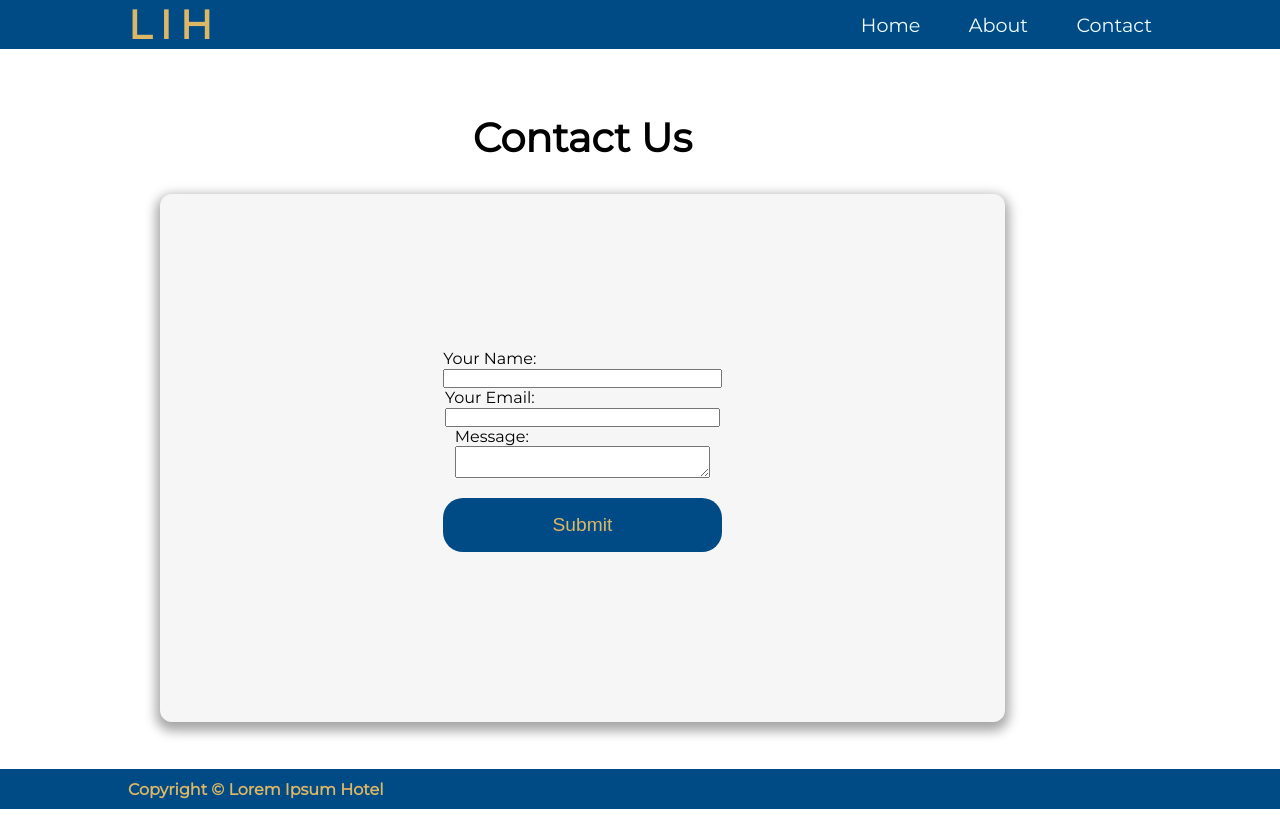
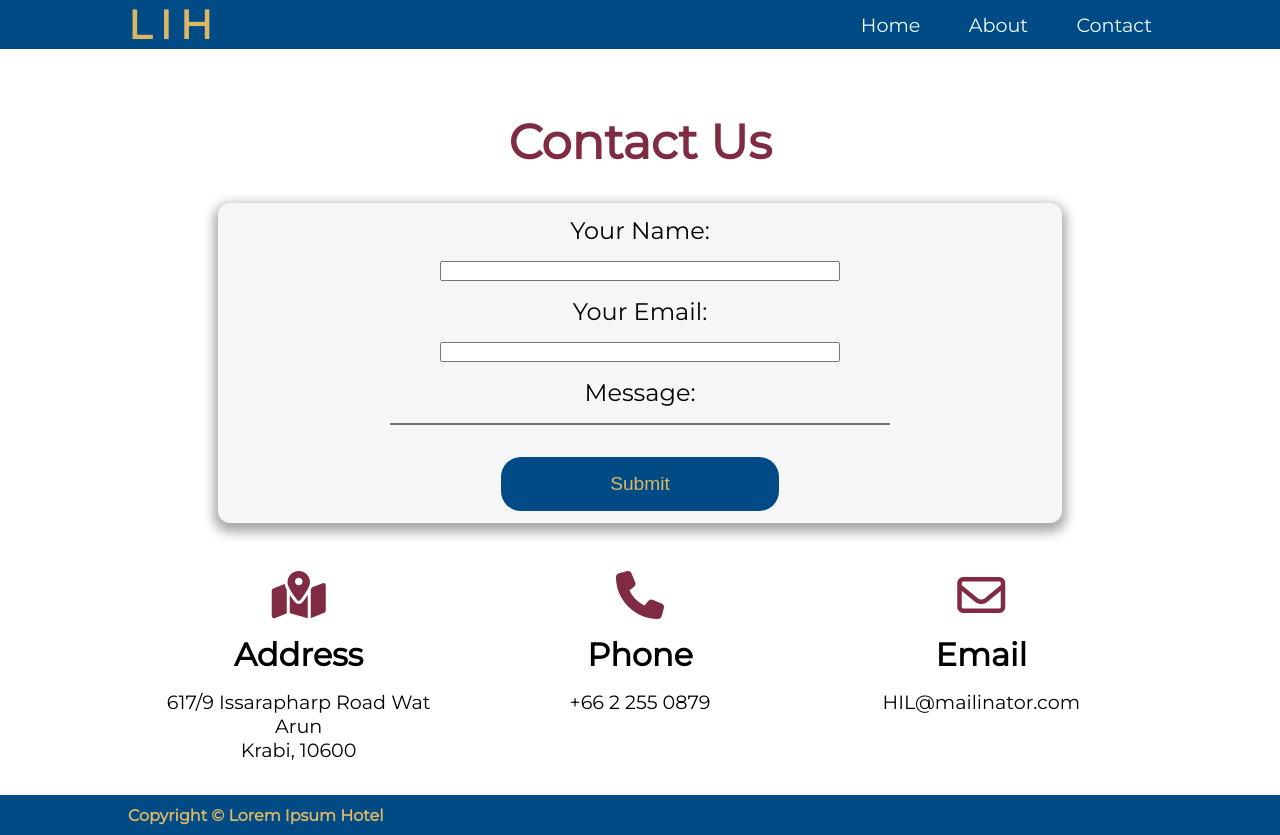
Before and after one commit to ReynoldsWJ55/Hotel-Website, a plain HTML site: page contact.html in a window 1280 px wide. Before the commit the page ends 809 px from the top, so only its background shows below. Drawn offline with Linux system fonts and the light colour scheme.

Commit message:
styled contact

```diff
--- a/contact.html
+++ b/contact.html
@@ -41,12 +41,34 @@
         <div class="form-container">
           <h2>Contact Us</h2>
           <form class="form" name="contact" method="POST" data-netlify="true">
-              <label>Your Name: <input type="text" name="name" /></label>
-              <label>Your Email: <input type="email" name="email" /></label>
-              <label>Message: <textarea name="message"></textarea></label>
+              <label for="name">Your Name:</label>
+              <input id="name" type="text" name="name" required/>
+              <label for="email">Your Email:</label>
+              <input id="email" type="email" name="email" required validation/>
+              <label for="message">Message:</label>
+              <textarea id="message" name="message" required></textarea>
               <button class="btn" type="submit">Submit</button>
           </form>
         </div>
+    </section>
+    <section class="contact-info">
+      <div class="contact-container">
+        <div class="box">
+          <i class="fas fa-map-marked-alt fa-3x"></i>
+          <h3>Address</h3>
+          <p>	617/9 Issarapharp Road Wat Arun<br>Krabi, 10600</p>
+        </div>
+        <div class="box">
+          <i class="fas fa-phone fa-3x"></i>
+          <h3>Phone</h3>
+          <p>+66 2 255 0879</p>
+        </div>
+        <div class="box">
+          <i class="far fa-envelope fa-3x"></i>
+          <h3>Email</h3>
+          <p>HIL@mailinator.com</p>
+        </div>
+      </div>
     </section>
       <footer>
           <div class="footer-container">
--- a/style.scss
+++ b/style.scss
@@ -123,8 +123,8 @@ a {
   p {
     width: 80%;
     margin: auto;
-    font-size: 1.5rem;
-    line-height: 4rem;
+    font-size: 2rem;
+    line-height: 5rem;
     margin: 0 4rem;
   }
 }
@@ -173,9 +173,10 @@ a {
     padding-bottom: 3rem;
   }
   li {
+    text-transform: capitalize;
     text-align: left;
     list-style: none;
-    font-size: 1.5rem;
+    font-size: 1.2rem;
     line-height: 4rem;
     margin: 0 4rem;
     color: #2b2b2b;
@@ -294,25 +295,27 @@ i {
 
 /* CONTACT Main */
 .contact-main {
-  min-height: 90vh;
+  min-height: 60vh;
   width: 80%;
   margin: auto;
-  display: flex;
 }
 
+/* CONTACT Form */
 .form-container {
   display: flex;
   flex-direction: column;
   align-items: center;
+  justify-content: center;
   h2 {
+    color: $accent;
     margin-top: 4rem;
-    font-size: 2.5rem;
+    font-size: 3rem;
   }
 }
 
 .form {
   width: 66vw;
-  height: 66vh;
+  height: 40vh;
   margin: 2rem;
   background-color: rgba(167, 167, 167, 0.1);
   border-radius: 12px;
@@ -324,11 +327,60 @@ i {
   .btn {
     width: 33%;
   }
+  label {
+    font-size: 1.5rem;
+    margin: 1rem 0;
+  }
+  input {
+    width: 400px;
+    height: 30px;
+    font-family: sans-serif;
+    font-size: 0.9rem;
+    &:hover {
+      border: #004a85 2px solid;
+    }
+    &:focus {
+      background-color: #fafafa;
+    }
+  }
+  textarea {
+    width: 500px;
+    height: 200px;
+    font-family: sans-serif;
+    font-size: 0.9rem;
+    margin-bottom: 1rem;
+    &:hover {
+      border: #004a85 2px solid;
+    }
+    &:focus {
+      background-color: #fafafa;
+    }
+  }
 }
 
-.form input,
-textarea {
-  width: 100%;
+/* CONTACT Info */
+
+.contact-info {
+  min-height: 30vh;
+  width: 80%;
+  margin: auto;
+}
+
+.contact-container {
+  display: flex;
+  justify-content: space-between;
+  .box {
+    margin: 1rem;
+    width: 33%;
+    text-align: center;
+  }
+  h3 {
+    margin: 1rem 0;
+    font-size: 2rem;
+  }
+  p {
+    font-size: 1.2rem;
+  }
 }
 
 /* FOOTER */
```
Also changed, not shown: about.html (+4 -5 lines), index.html (+6 -6 lines), readme-imgs/contact.jpg (added), style.css, 3 other files.
